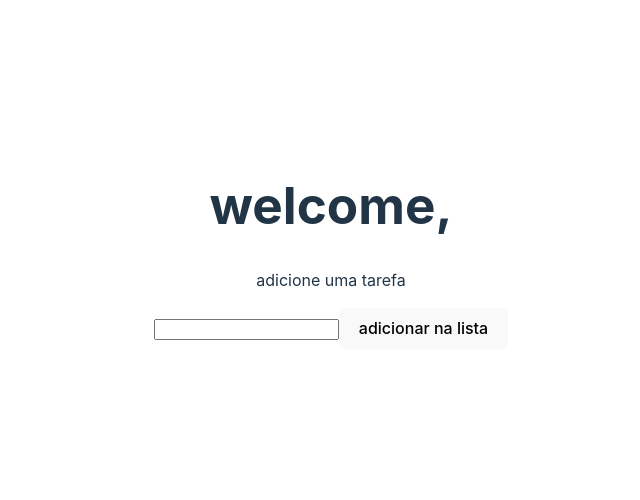
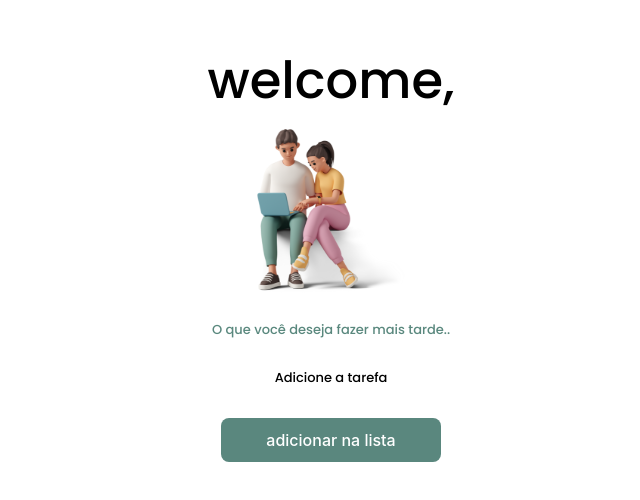
Before and after one commit to VictorG-Reis/toDoList, a React (Vite) app: page /addtodo in a window 1280 px wide. Shown: the part 154-654 px from the top of the page, without its empty margins (309-949 px from the left). Built offline with nearby package versions, Linux system fonts and the light colour scheme.

Commit message:
(fix) finished css

```diff
--- /dev/null
+++ b/src/pages/AddToDo.module.css
@@ -0,0 +1,58 @@
+.addToDoConteiner {
+  display: flex;
+  justify-content: center;
+  align-items: center;
+  flex-direction: column;
+}
+
+.addToDoConteiner h1 {
+  color: black;
+  font-family: Poppins;
+  font-weight: 500;
+  line-height: 30px;
+  letter-spacing: 0em;
+  text-align: center;
+}
+
+.addToDoConteiner p {
+  font-family: Poppins;
+  font-size: 13px;
+  font-weight: 500;
+  line-height: 20px;
+  letter-spacing: 0em;
+  text-align: center;
+  color: #55847af7;
+}
+
+.addToDoConteiner form {
+  display: flex;
+  flex-direction: column;
+  justify-content: center;
+  align-items: center;
+}
+
+.addToDoConteiner input {
+  width: 340px;
+  height: 47px;
+  border-radius: 11px;
+  margin-bottom: 1rem;
+  border: none;
+  background-color: white;
+  color: black;
+}
+
+::placeholder {
+  color: black;
+  font-family: "Poppins", sans-serif;
+  font-size: 13px;
+  font-weight: 500;
+  line-height: 19.5px;
+  text-align: center;
+}
+
+.addToDoConteiner button {
+  width: 220px;
+  height: 44px;
+  background-color: #55847af7;
+  color: white;
+}
--- a/src/pages/AddToDo.tsx
+++ b/src/pages/AddToDo.tsx
@@ -1,5 +1,7 @@
 import { ChangeEvent, FormEvent, useContext, useState } from "react"
 import Context from "../context/Context"
+import image from '../img/addTodoImage.svg'
+import styles from './AddToDo.module.css'
 
 function AddToDo() {
 
@@ -18,17 +20,20 @@ function AddToDo() {
 
 
   return(
-    <>
-    <h1>welcome, {user}</h1>
+    <div className={styles.addToDoConteiner}>
+      <h1>welcome, {user}</h1>
 
-    <form onSubmit={handleSubmit}>
-      <p>adicione uma tarefa</p>
-      <input type="text" name="task" id="task" onChange={handleChange} />
+      <div>
+        <img src={image} alt="image" />
+      </div>
 
-      <button>adicionar na lista</button>
+      <form onSubmit={handleSubmit}>
+        <p>O que você deseja fazer mais tarde..</p>
+        <input type="text" placeholder="Adicione a tarefa" name="task" id="task" onChange={handleChange} />
+        <button>adicionar na lista</button>
+      </form>
 
-    </form>
-    </>
+    </div>
   )
 }
 
--- a/src/pages/ToDoList.module.css
+++ b/src/pages/ToDoList.module.css
@@ -15,8 +15,8 @@
 }
 
 .addTaskButton {
-  width: 220px;
-  height: 44px;
+  width: 13rem;
+  height: 4rem;
   font-family: "Poppins", sans-serif;
   font-weight: 500;
   font-size: 14px;
--- a/src/pages/ToDoList.tsx
+++ b/src/pages/ToDoList.tsx
@@ -34,7 +34,7 @@ function ToDoList() {
         <img src={image} alt="image da pagina de todo"  />
       </div>
 
-      <button className={styles.addTaskButton} onClick={() => navigate("/addtodo")}>Adicionar tarefa</button>
+      <button className={styles.addTaskButton} onClick={() => navigate("/addtodo")}>Adicionar uma nova tarefa</button>
 
       <div className={styles.tasks}>
 
--- a/src/services/data.json
+++ b/src/services/data.json
@@ -11,8 +11,8 @@
       "checked": false
     },
     {
-      "id": "b071",
-      "value": "Fazer Café",
+      "id": "184b",
+      "value": "Fazer um cafe",
       "checked": false
     }
   ]
```
Also changed, not shown: src/img/addTodoImage.svg (added).
